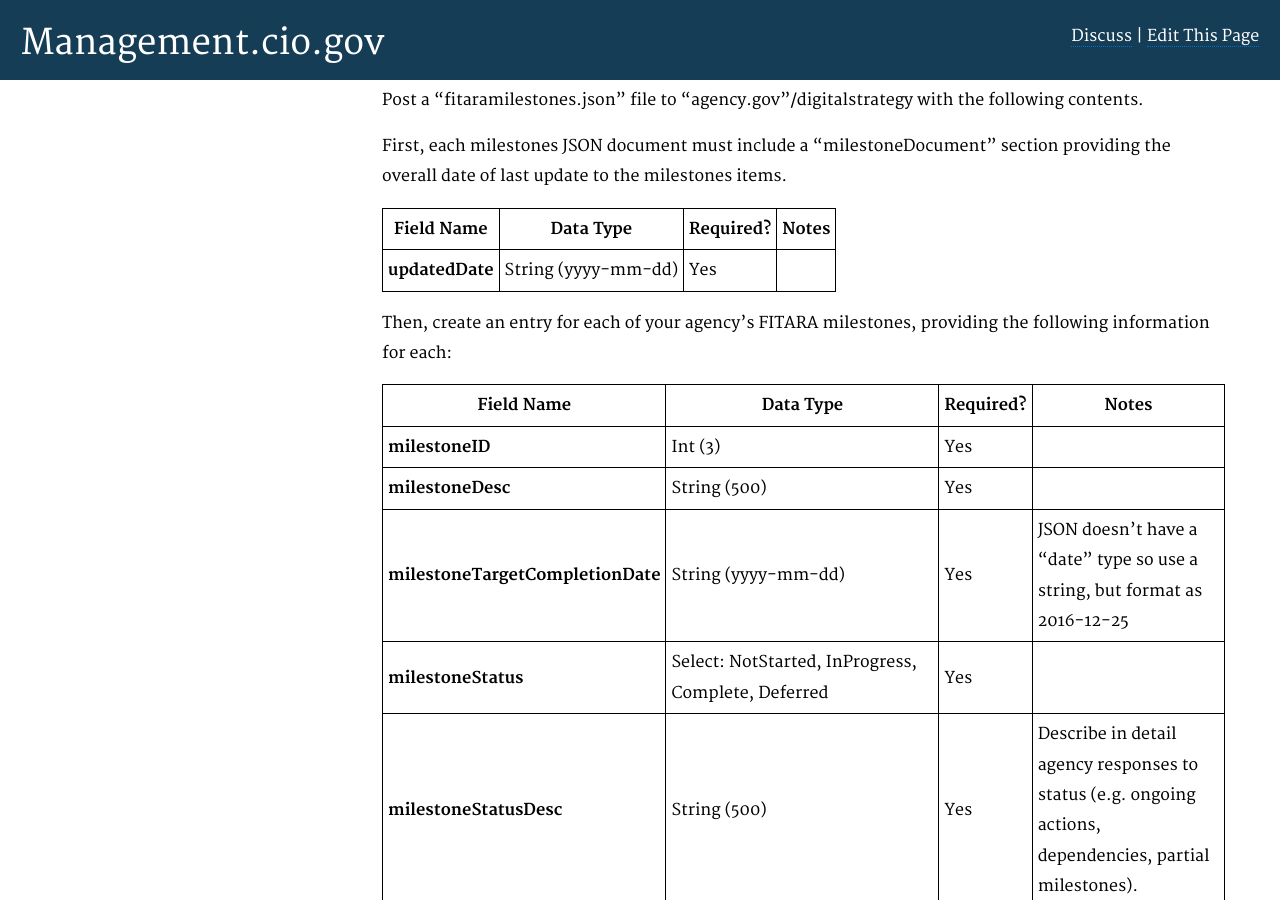
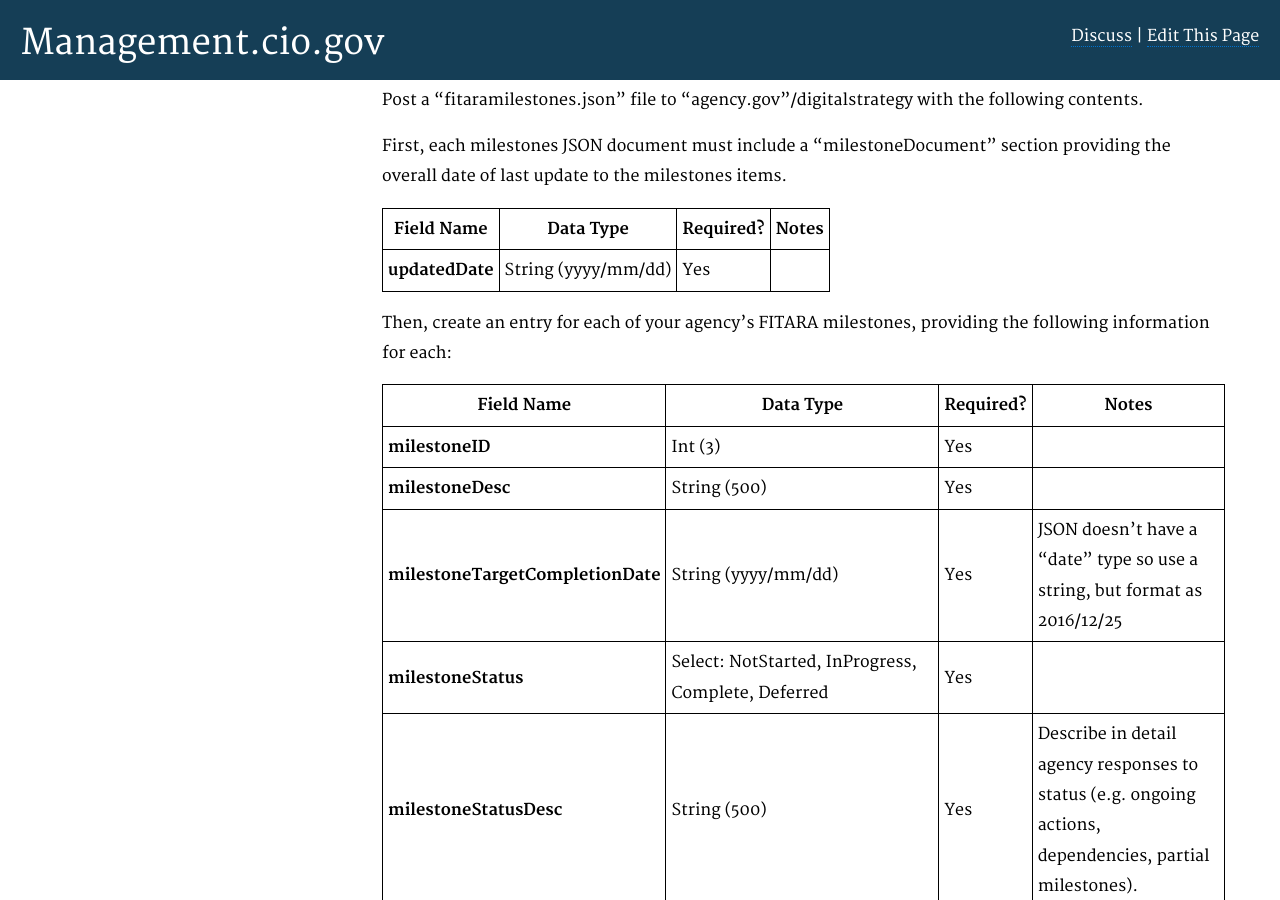
Before and after one commit to WhiteHouse/CIOmanagement, a Jekyll site: the page built from pages/schema.md, in a window 1280 px wide and 900 px high, scrolled down 1332 px. Built offline with Jekyll 4.4.1, drawn with Linux system fonts in a browser that asks for light colours; Markdown is read by kramdown in place of the engine named in the settings.

```diff
--- a/pages/schema.md
+++ b/pages/schema.md
@@ -37,7 +37,7 @@ First, each milestones JSON document must include a "milestoneDocument" section
 
 |Field Name| Data Type| Required? | Notes|
 | -------- | -------- | --------- | ---- |
-| **updatedDate** | String (yyyy-mm-dd) | Yes | |
+| **updatedDate** | String (yyyy/mm/dd) | Yes | |
 
 Then, create an entry for each of your agency's FITARA milestones, providing the following information for each:
 
@@ -46,7 +46,7 @@ Then, create an entry for each of your agency's FITARA milestones, providing the
 --------------                     | --------------                                      | ----------| --------------
 **milestoneID**                    | Int (3)                                             | Yes       |
 **milestoneDesc**                  | String (500)                                         | Yes       |
-**milestoneTargetCompletionDate**  | String (yyyy-mm-dd)                                 | Yes       | JSON doesn't have a "date" type so use a string, but format as 2016-12-25
+**milestoneTargetCompletionDate**  | String (yyyy/mm/dd)                                 | Yes       | JSON doesn't have a "date" type so use a string, but format as 2016/12/25
 **milestoneStatus**                | Select: NotStarted, InProgress, Complete, Deferred  | Yes       |
 **milestoneStatusDesc**            | String (500)					 | Yes        | Describe in detail agency responses to status (e.g. ongoing actions, dependencies, partial milestones).
 **commonBaselineArea**             | Select: budgetFormulation, budgetExecution, acquisition, organizationAndWorkforce                                        | Yes        |
```
